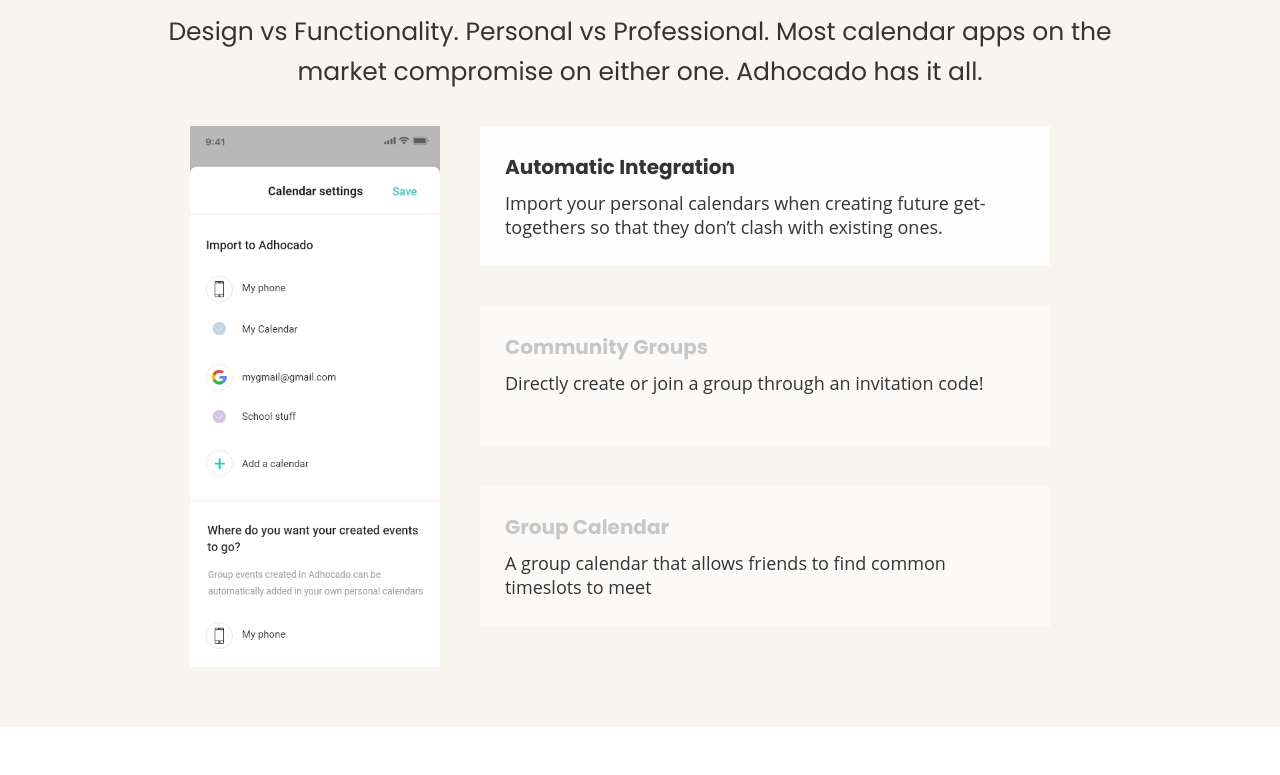
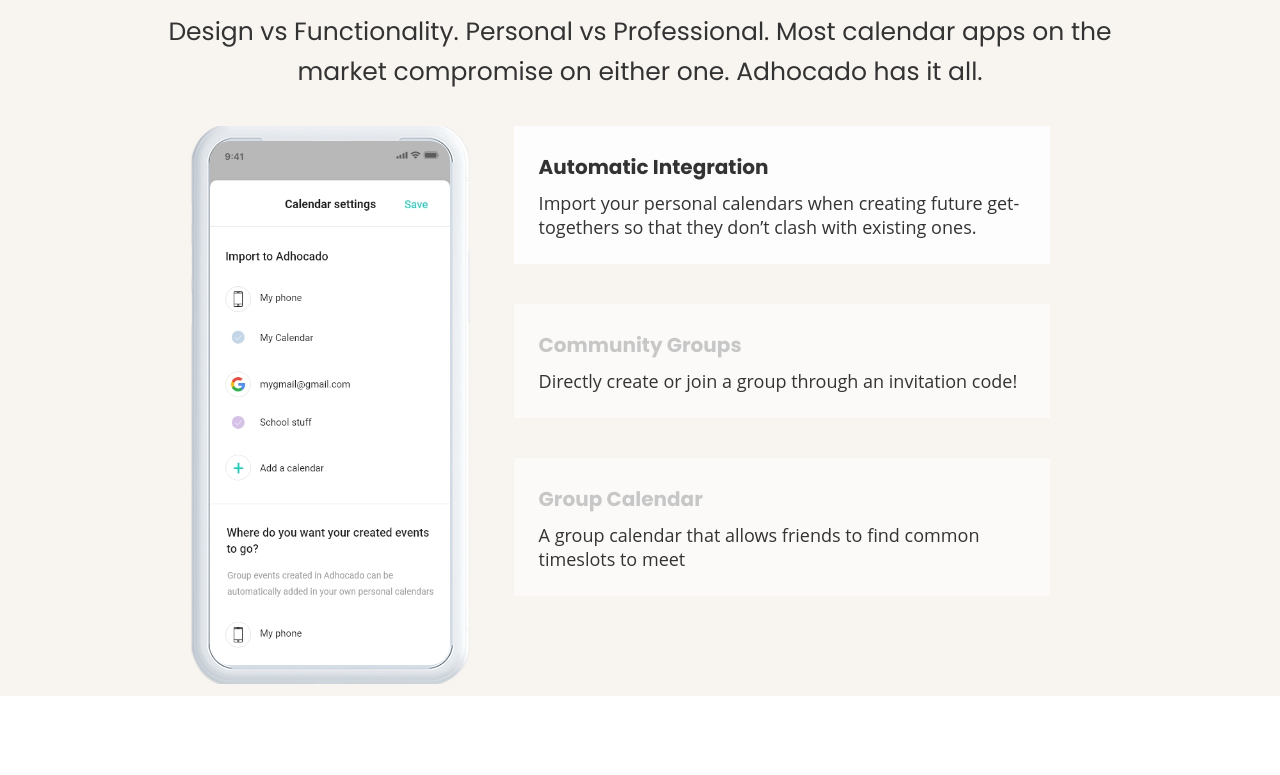
Before and after one commit to adhocado/landing-page, a React (Vite) app: page / in a window 1280 px wide. Shown: the part 1580-2355 px from the top of the page. Built offline with nearby package versions, Linux system fonts and the light colour scheme.

Commit message:
add iphone frame and hoverable founder card

```diff
--- a/siteData.json
+++ b/siteData.json
@@ -4,21 +4,21 @@
       "name": "Ranise Teo",
       "profile_pic": "female1",
       "title": "Co-Founder",
-      "role": "Marketing and Business Development",
+      "role": "Marketing & Business Development",
       "email": "ranise.teo@adhocado.com"
     },
     {
       "name": "Jemin Sieow",
       "profile_pic": "male1",
       "title": "Co-Founder",
-      "role": "Full-Stack Development and Business Development",
+      "role": "Full-Stack Development & Business Development",
       "email": "jemin.sieow@adhocado.com"
     },
     {
       "name": "Yuhe Ong",
       "profile_pic": "male2",
       "title": "Co-Founder",
-      "role": "Mobile and Full-Stack Development",
+      "role": "Mobile & Full-Stack Development",
       "email": "yuhe@adhocado.com"
     }
   ],
--- a/src/App.scss
+++ b/src/App.scss
@@ -82,6 +82,7 @@
       font-size: 20px;
       line-height: 1.7em;
       text-align: justify;
+      margin-bottom: 4rem;
     }
   }
 }
--- a/src/components/CofounderCard/CofounderCard.tsx
+++ b/src/components/CofounderCard/CofounderCard.tsx
@@ -1,3 +1,4 @@
+import React from "react";
 import "./cofounderCard.scss";
 import femaleProfile from "../../assets/profile_1.webp";
 import maleProfile1 from "../../assets/profile_2.webp";
@@ -14,6 +15,8 @@
 }
 
 const CofounderCard = ({ cofounder }: CofounderProps) => {
+  const [isHover, setIsHover] = React.useState(false);
+
   const getProfilePic = (profile: string) => {
     if (profile === "female1") {
       return femaleProfile;
@@ -25,7 +28,15 @@
   };
 
   return (
-    <div className="cofounder-card">
+    <div
+      className="cofounder-card"
+      onMouseEnter={(e) => {
+        setIsHover(true);
+      }}
+      onMouseLeave={(e) => {
+        setIsHover(false);
+      }}
+    >
       <h3>{cofounder.name}</h3>
       <p className="title-text">{cofounder.title}</p>
       <img
@@ -33,6 +44,12 @@
         height="209px"
         src={getProfilePic(cofounder.profile_pic)}
       />
+      <div className={`detail-card ${isHover && "hovered"}`}>
+        {cofounder.role}
+        <br />
+        <br />
+        {cofounder.email}
+      </div>
     </div>
   );
 };
--- a/src/components/CofounderCard/cofounderCard.scss
+++ b/src/components/CofounderCard/cofounderCard.scss
@@ -4,6 +4,7 @@
   display: flex;
   flex-direction: column;
   margin: 10px;
+  position: relative;
 
   h3 {
     font-size: 32px;
@@ -13,4 +14,22 @@
     font-size: 20px;
     text-transform: uppercase;
   }
+
+  .detail-card {
+    background-color: #8ae8de;
+    z-index: 1;
+    position: absolute;
+    height: 100%;
+    width: 100%;
+    opacity: 0%;
+    padding: 1rem;
+    display: flex;
+    align-items: center;
+    left: -1rem;
+
+    &.hovered {
+      opacity: 95%;
+      transition: 0.4s;
+    }
+  }
 }
--- a/src/components/FeatureJumbotron/FeatureJumbotron.tsx
+++ b/src/components/FeatureJumbotron/FeatureJumbotron.tsx
@@ -4,6 +4,7 @@
 import autoIntegrationImg from "../../assets/calendar_integration.jpeg";
 import communityGroupsImg from "../../assets/community_groups.jpeg";
 import groupCalendarImg from "../../assets/suggest_times.jpeg";
+import mockup from "../../assets/demo_mockup.webp";
 import { useState } from "react";
 
 const FeatureJumbotron = () => {
@@ -27,7 +28,16 @@
           on the market compromise on either one. Adhocado has it all.
         </h4>
         <div className="mockup-container">
-          <img width="250px" src={getCurrentImg(currentImg)} />
+          <div className="demo-screen-container">
+            <img className="mockup" src={mockup} />
+            <img
+              className="screen"
+              width="240px"
+              height="524px"
+              src={getCurrentImg(currentImg)}
+            />
+          </div>
+
           <div className="action-cards">
             <FeatureActionCard
               title="Automatic Integration"
--- a/src/components/FeatureJumbotron/featureJumbotron.scss
+++ b/src/components/FeatureJumbotron/featureJumbotron.scss
@@ -26,6 +26,23 @@
     // grid-template-columns: 100%;
     // grid-area: 1 / 1 / 5 / 2;
 
+    .demo-screen-container {
+      width: 300px;
+      position: relative;
+
+      img.mockup {
+        position: absolute;
+      }
+
+      img.screen {
+        z-index: 1;
+        left: 20px;
+        top: 15px;
+        border-radius: 20px;
+        position: absolute;
+      }
+    }
+
     .action-cards {
       display: flex;
       flex-direction: column;
```
